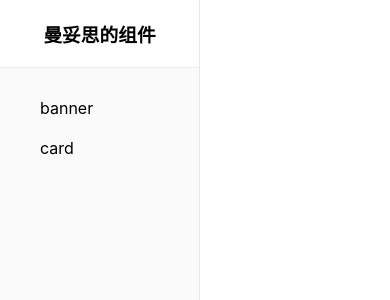
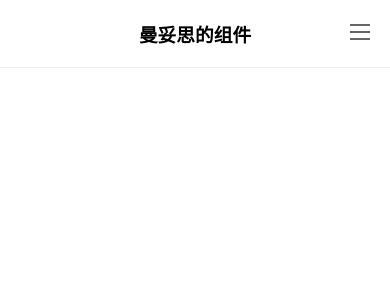
Before and after one commit to Fairfarren/vue-components, a Vue app: page /card in a window 390 px wide. Shown: the top 300 px of the page. Built offline with nearby package versions, Linux system fonts and the light colour scheme.

Commit message:
页面添加小页面的展示样式

```diff
--- a/src/App.vue
+++ b/src/App.vue
@@ -49,6 +49,9 @@ export default {
     flex: 1;
     padding: 20px;
     box-sizing: border-box;
+    padding: {
+      top: 87px;
+    }
   }
   .text-center {
     text-align: center;
@@ -69,4 +72,19 @@ export default {
     transform: translateX(-100%);
     opacity: 0;
   }
+  @media screen and (max-width: 823px) {
+    #app {
+      display: block;
+      position: relative;
+    }
+    .left {
+      position: absolute;
+      left: 0;
+      top: 0;
+      z-index: 99;
+      min-height: 30px;
+      max-width: 100%;
+      width: 100%;
+    }
+  }
 </style>
--- a/src/views/catalog.vue
+++ b/src/views/catalog.vue
@@ -4,12 +4,19 @@
       <h3>
         <a href="https://fairfarren.github.io" target="_blank">曼妥思的组件</a>
       </h3>
+      <div @click="changeFlag">
+        <span></span>
+        <span></span>
+        <span></span>
+      </div>
     </div>
-    <ul>
-      <li v-for="(data, index) in list" :key="index">
-        <router-link :to="data.path" active-class="chioseA">{{ data.text }}</router-link>
-      </li>
-    </ul>
+    <transition name="fade">
+      <ul v-if="ulShow">
+        <li v-for="(data, index) in list" :key="index">
+          <router-link :to="data.path" active-class="chioseA">{{ data.text }}</router-link>
+        </li>
+      </ul>
+    </transition>
   </div>
 </template>
 
@@ -23,8 +30,27 @@ export default {
       }, {
         text: 'card',
         path: '/card'
-      }]
+      }],
+      flag: false,
+      ulShow: false
     }
+  },
+  methods: {
+    changeFlag () {
+      if (!this.flag) return
+      this.ulShow = !this.ulShow
+    }
+  },
+  mounted () {
+    window.addEventListener('resize', () => {
+      if (window.innerWidth < 823) {
+        this.flag = true
+        this.ulShow = false
+      } else {
+        this.flag = false
+        this.ulShow = true
+      }
+    })
   }
 }
 </script>
@@ -47,6 +73,9 @@ export default {
       background: {
         color: #fff;
       }
+      >div {
+        display: none;
+      }
     }
     >ul {
       padding: 20px;
@@ -67,4 +96,67 @@ export default {
       }
     }
   }
+  .text-center {
+    text-align: center;
+  }
+  .fade-enter-active {
+    transition: all 0.5s;
+  }
+  .fade-enter {
+    opacity: 0;
+    transform: translateX(100%);
+    transition: all 0.5s;
+  }
+  .fade-leave {
+    transition: all 0.5s;
+  }
+  .fade-leave-active {
+    transition: all 0.5s;
+    transform: translateX(-100%);
+    opacity: 0;
+  }
+  @media screen and (max-width: 823px) {
+    #catalog {
+      position: relative;
+      >.text-center {
+        >h3 {
+          text-align: center;
+        }
+        >div {
+          display: block;
+          position:absolute;
+          right: 20px;
+          top: 24px;
+          cursor: pointer;
+          >span {
+            display: block;
+            width: 20px;
+            height: 2px;
+            background: {
+              color: #666666;
+            }
+          }
+          >span:nth-child(2) {
+            margin: 5px 0;
+          }
+        }
+      }
+      >ul {
+        position: absolute;
+        top: 67px;
+        left: 0;
+        width: 100%;
+        box-sizing: border-box;
+        background: {
+          color: #fff;
+        }
+        border: {
+          bottom: 1px solid rgba(0, 0, 0, 0.07);
+        }
+        >li {
+          text-align: center;
+        }
+      }
+    }
+  }
 </style>
```
